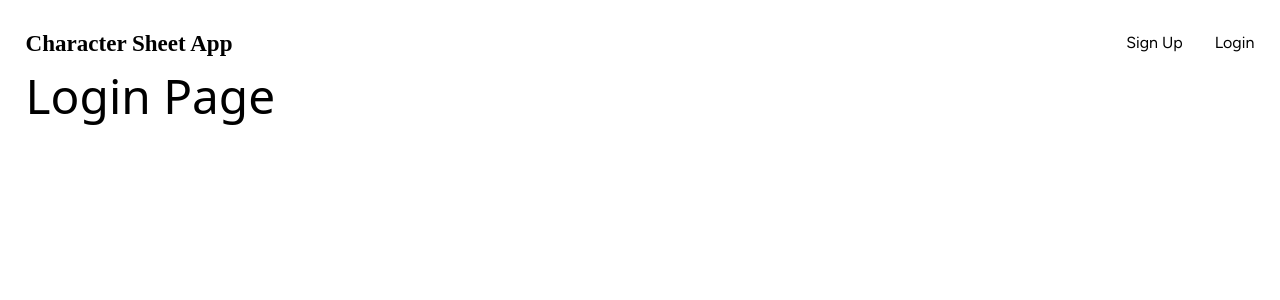
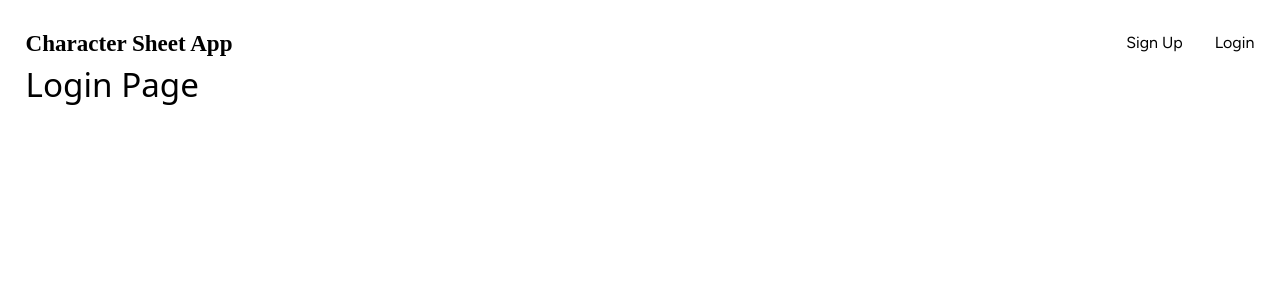
Before and after one commit to raythomass/character-sheet, a React (Vite) app in the folder client/: page /login in a window 1280 px wide. Shown: the top 300 px of the page. Built offline with nearby package versions, Linux system fonts and the light colour scheme; a web font is replaced by a local one.

Commit message:
login div

```diff
--- a/client/src/pages/Login.jsx
+++ b/client/src/pages/Login.jsx
@@ -1,5 +1,7 @@
 export const Login = () => {
     return(
-        <h1>Login Page</h1>
+        <div className="login">
+            <h3>Login Page</h3>
+        </div>
     )
 }
```
